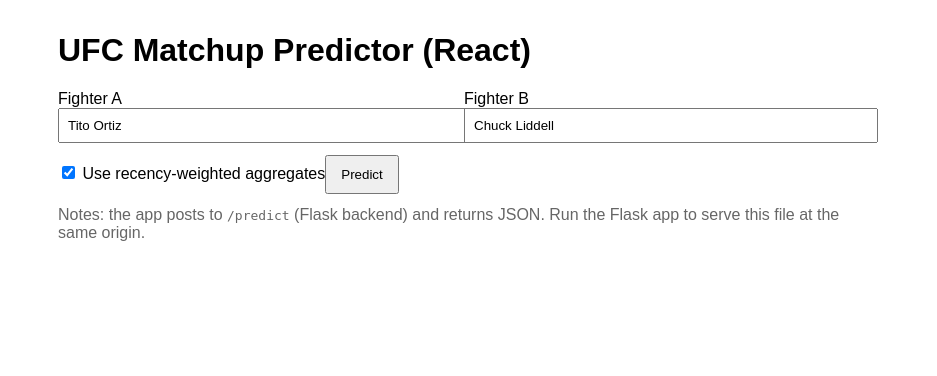
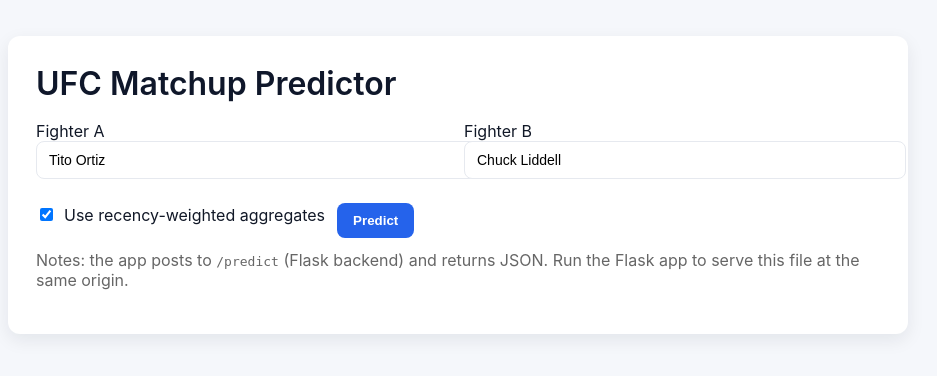
Before and after one commit to Devansh015/ufc-ml-predictor, a Flask app: page / in a window 1280 px wide. Shown: the top 376 px of the page, without its empty margins (182-1119 px from the left). Run offline with Flask 3, Linux system fonts and the light colour scheme; parts of the project's set-up code (start-up, migrations or seed data) failed here and were passed over; some libraries are stand-ins or nearby versions.

Commit message:
changed frontend

```diff
--- a/src/webapp/react/index.html
+++ b/src/webapp/react/index.html
@@ -5,12 +5,20 @@
     <title>UFC Matchup Predictor — React</title>
     <meta name="viewport" content="width=device-width, initial-scale=1" />
     <style>
-      body { font-family: Arial, Helvetica, sans-serif; max-width:800px; margin:32px auto; }
+      body { font-family: Inter, system-ui, -apple-system, 'Segoe UI', Roboto, 'Helvetica Neue', Arial; max-width:900px; margin:36px auto; color:#111827; background:#f5f7fb; }
+      .container { background: #ffffff; border-radius:12px; padding:28px; box-shadow: 0 6px 18px rgba(15,23,42,0.08); }
+      h1 { margin:0 0 18px 0; font-weight:600; color:#0f172a }
       .row { display:flex; gap:12px; }
       .col { flex:1 }
-      input[type=text] { width:100%; padding:8px; }
-      button { padding:10px 14px; margin-top:12px }
-      pre { background:#f7f7f7; padding:12px }
+      input[type=text] { width:100%; padding:10px 12px; border:1px solid #e6e9ef; border-radius:8px; font-size:14px }
+      button { padding:10px 16px; margin-top:12px; background:#2563eb; color:white; border:none; border-radius:8px; cursor:pointer; font-weight:600 }
+      button:disabled { opacity:0.6; cursor:default }
+      .controls { display:flex; align-items:center; gap:12px; margin-top:12px }
+      .result-card { margin-top:20px; background: linear-gradient(180deg,#ffffff,#fbfdff); border-radius:10px; padding:18px; border:1px solid #e6eef8; display:flex; align-items:center; gap:16px }
+      .winner-badge { background:#111827; color:white; padding:12px 16px; border-radius:8px; font-weight:700; font-size:18px }
+      .winner-text { font-size:18px; color:#0b1220 }
+      .muted { color:#6b7280; font-size:13px }
+      pre { background:#f7f7f7; padding:12px; border-radius:8px }
     </style>
     <!-- React + ReactDOM + Babel (development, no build) -->
     <script crossorigin src="https://unpkg.com/react@18/umd/react.development.js"></script>
@@ -45,20 +53,31 @@
         }
 
         return (
-          <div>
-            <h1>UFC Matchup Predictor (React)</h1>
+          <div className="container">
+            <h1>UFC Matchup Predictor</h1>
             <div className="row">
               <div className="col"><label>Fighter A<input value={a} onChange={e=>setA(e.target.value)} type="text"/></label></div>
               <div className="col"><label>Fighter B<input value={b} onChange={e=>setB(e.target.value)} type="text"/></label></div>
             </div>
-            <label><input type="checkbox" checked={recency} onChange={e=>setRecency(e.target.checked)} /> Use recency-weighted aggregates</label>
+                <div className="controls">
+                  <label style={{display:'flex',alignItems:'center',gap:8}}><input type="checkbox" checked={recency} onChange={e=>setRecency(e.target.checked)} /> Use recency-weighted aggregates</label>
+                  <button onClick={predict} disabled={loading}>{loading? 'Predicting...' : 'Predict'}</button>
+                </div>
 
-            <button onClick={predict} disabled={loading}>{loading? 'Predicting...' : 'Predict'}</button>
-
-            {out && <div style={{marginTop:16}}>
-              <h3>Result</h3>
-              <pre>{JSON.stringify(out, null, 2)}</pre>
-            </div>}
+                {out && <div style={{marginTop:16}}>
+                  <h3 style={{margin:'10px 0 6px 0'}}>Result</h3>
+                  {out.winner ? (
+                    <div className="result-card">
+                      <div className="winner-badge">Winner</div>
+                      <div>
+                        <div className="winner-text">{out.winner}</div>
+                        <div className="muted">Predicted winner from the model</div>
+                      </div>
+                    </div>
+                  ) : (
+                    <pre>{JSON.stringify(out, null, 2)}</pre>
+                  )}
+                </div>}
             <p style={{marginTop:12,color:'#666'}}>Notes: the app posts to <code>/predict</code> (Flask backend) and returns JSON. Run the Flask app to serve this file at the same origin.</p>
           </div>
         )
```
Also changed, not shown: src/webapp/templates/index.html (+16 -1 lines).
